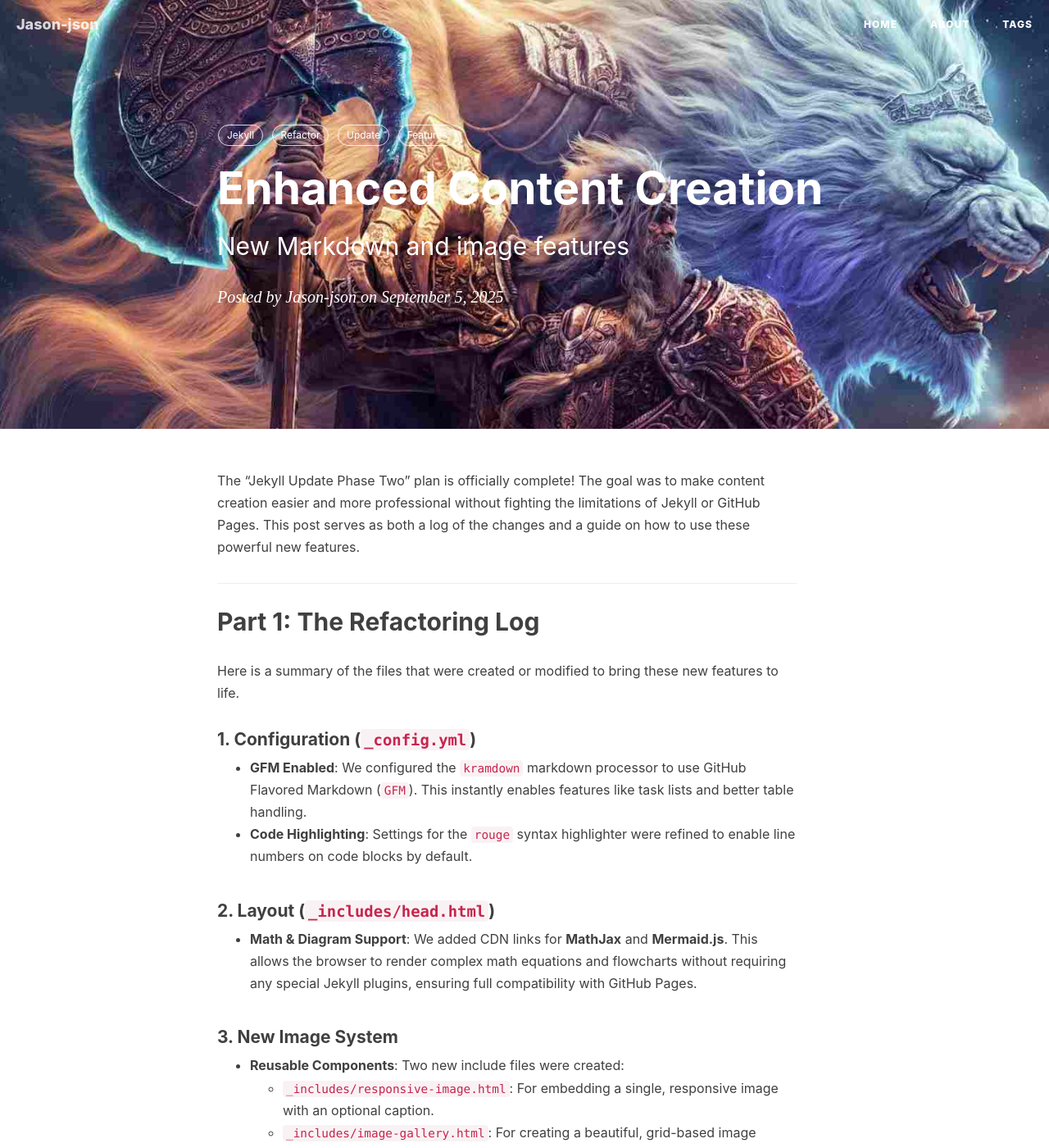
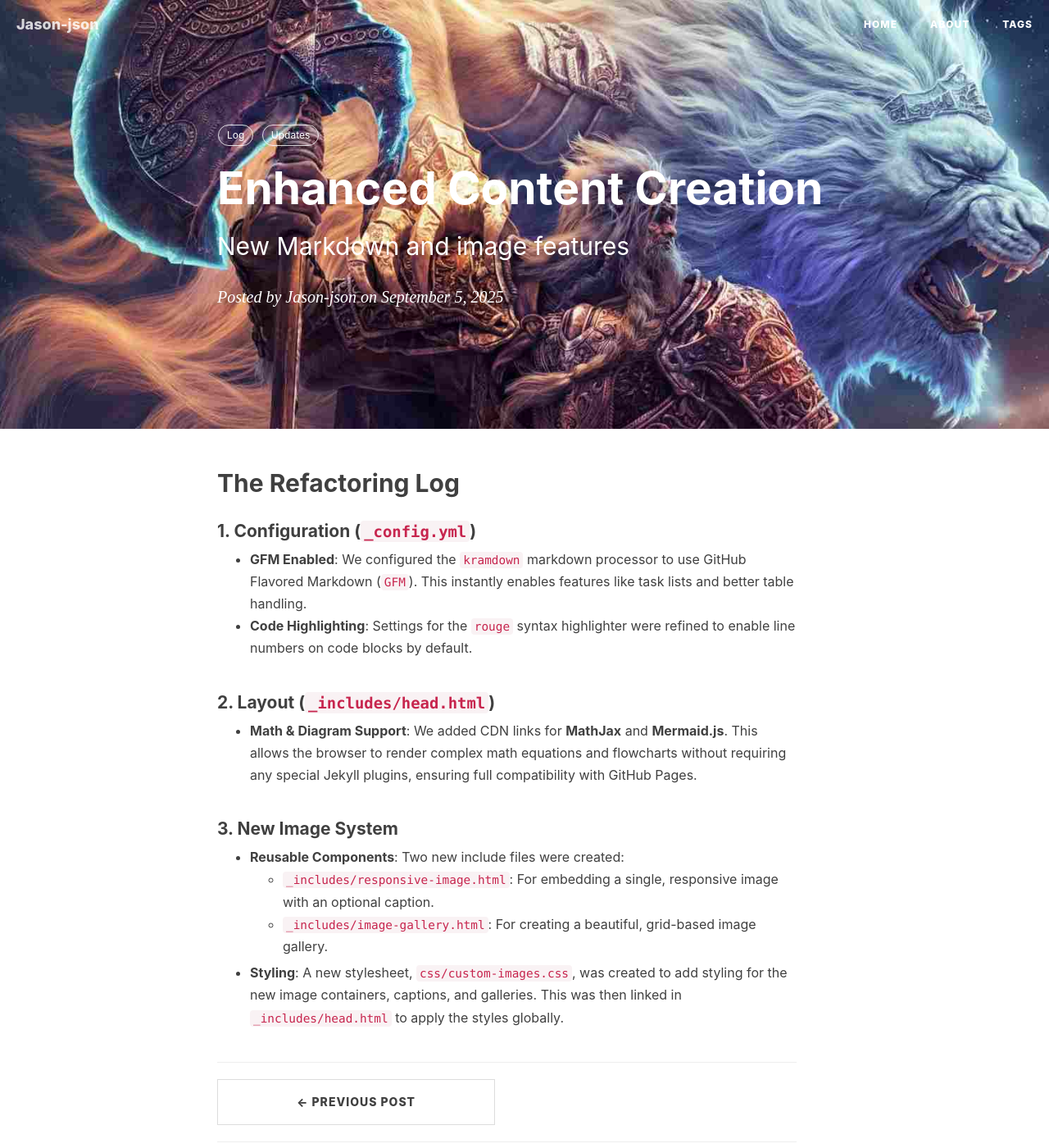
Before and after one commit to Jasonw-cs/Jasonw-cs.github.io, a Jekyll site: the page built from _posts/2525-09-05-Enhanced-Content-Creation.md, in a window 1280 px wide and 1400 px high. Shown: the whole window at 82% size. Built offline with Jekyll 4.4.1, drawn with Linux system fonts in a browser that asks for light colours; nearby versions of some CDN libraries; comment, search, counter and statistics services are not loaded; some of the changed text lies outside the part shown.

Commit message:
Update 2525-09-05-Enhanced-Content-Creation.md

````diff
--- a/_posts/2525-09-05-Enhanced-Content-Creation.md
+++ b/_posts/2525-09-05-Enhanced-Content-Creation.md
@@ -5,16 +5,12 @@
 date: 2025-09-05
 author: Jason-json
 header-img: img/posts/elden-ring.jpg
-tags: [Jekyll, Refactor, Update, Features]
+tags:
+    - Log
+    - Updates
 ---
 
-The "Jekyll Update Phase Two" plan is officially complete! The goal was to make content creation easier and more professional without fighting the limitations of Jekyll or GitHub Pages. This post serves as both a log of the changes and a guide on how to use these powerful new features.
-
----
-
-## Part 1: The Refactoring Log
-
-Here is a summary of the files that were created or modified to bring these new features to life.
+## The Refactoring Log
 
 #### 1. Configuration (`_config.yml`)
 - **GFM Enabled**: We configured the `kramdown` markdown processor to use GitHub Flavored Markdown (`GFM`). This instantly enables features like task lists and better table handling.
@@ -28,18 +24,3 @@
   - `_includes/responsive-image.html`: For embedding a single, responsive image with an optional caption.
   - `_includes/image-gallery.html`: For creating a beautiful, grid-based image gallery.
 - **Styling**: A new stylesheet, `css/custom-images.css`, was created to add styling for the new image containers, captions, and galleries. This was then linked in `_includes/head.html` to apply the styles globally.
-
----
-
-## Part 2: How to Create New Content
-
-This is the exciting part. Here’s how to use everything we just added.
-
-### Enhanced Markdown Features
-
-#### Task Lists
-You can now create GitHub-style task lists, and they will render as checkboxes.
-```markdown
-- [x] Complete Phase One
-- [x] Implement Enhanced Markdown
-- [ ] Write a post about the new features
````
